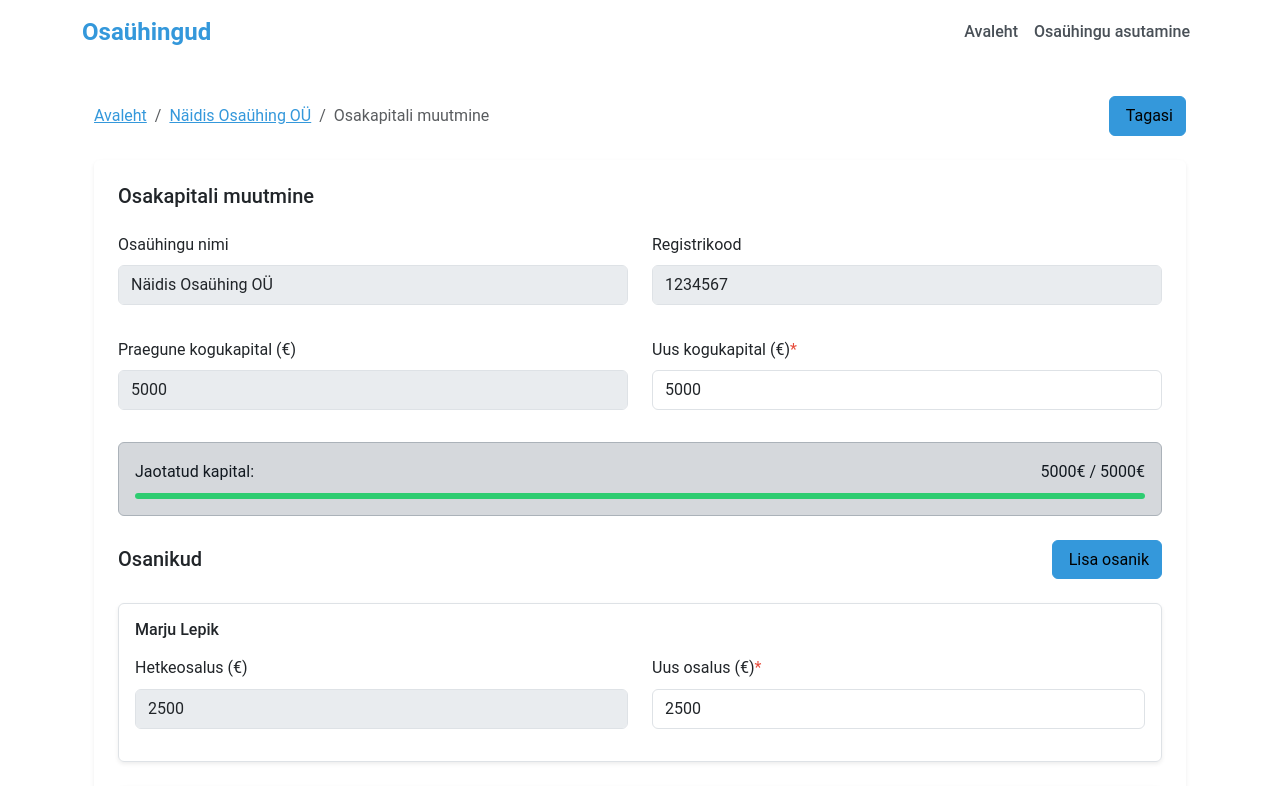
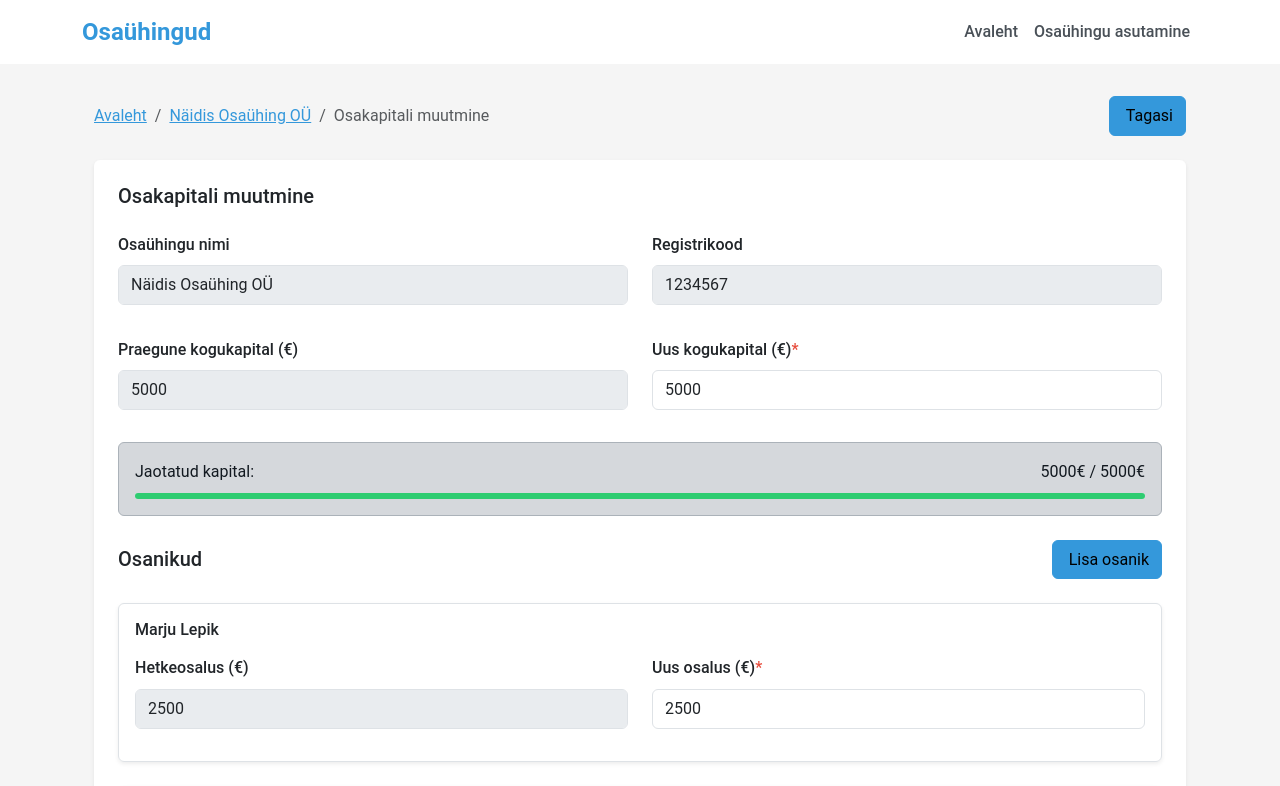
Before and after one commit to hrauds/rik-test, a Vue app in the folder frontend/: page /company/1/capital in a window 1280 px wide. Shown: the top 786 px of the page. Built offline with nearby package versions, Linux system fonts and the light colour scheme.

Commit message:
style: add component style files

```diff
--- a/frontend/src/assets/styles/components.scss
+++ b/frontend/src/assets/styles/components.scss
@@ -0,0 +1,19 @@
+.card {
+  margin-bottom: 1rem;
+
+  .card-header {
+    background-color: $light;
+  }
+}
+
+.form-label {
+  font-weight: 500;
+}
+
+.table {
+  background-color: $white;
+
+  &.table-hover tbody tr:hover {
+    background-color: rgba($primary, 0.05);
+  }
+}
--- a/frontend/src/assets/styles/layout.scss
+++ b/frontend/src/assets/styles/layout.scss
@@ -21,6 +21,7 @@
 .main-content {
   padding: 2rem 0;
   min-height: calc(100vh - 160px);
+  background-color: $light;
 }
 
 .app-footer {
```
Also changed, not shown: frontend/src/assets/styles/main.scss (line endings or trailing spaces).
